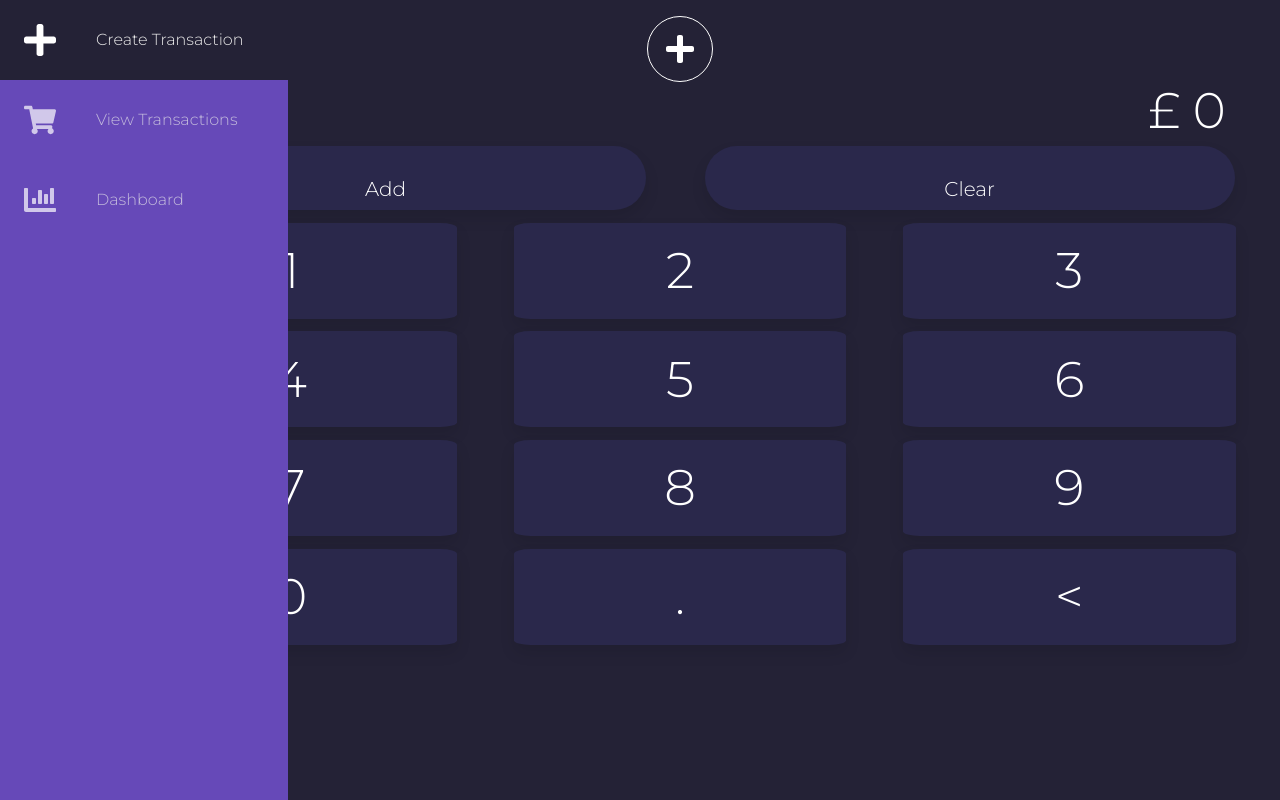
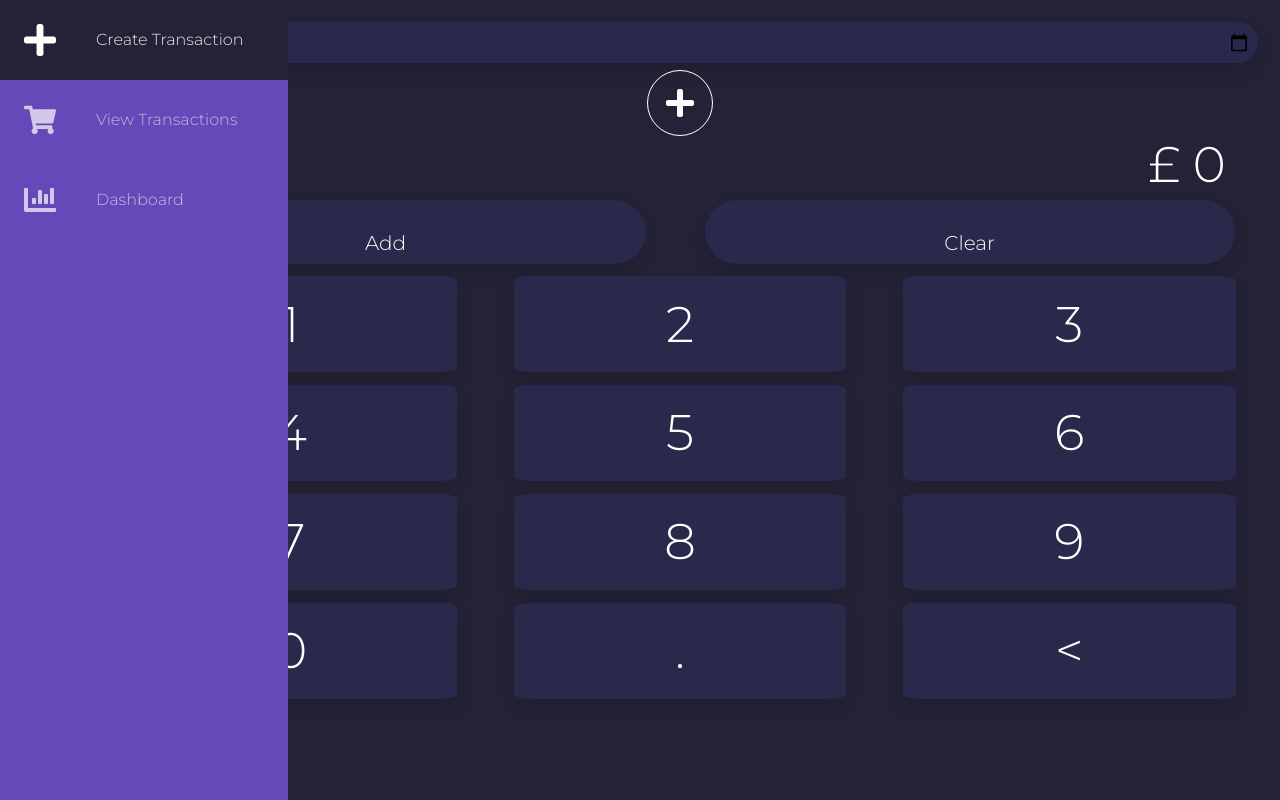
Before and after one commit to AidanKelly-CS/transaction-tracker, a React (Create React App) app: page / in a window 1280 px wide. Built offline with nearby package versions, Linux system fonts and the light colour scheme.

Commit message:
added date field to create transaction

```diff
--- a/src/transactions/create-transaction/CreateTransaction.tsx
+++ b/src/transactions/create-transaction/CreateTransaction.tsx
@@ -1,7 +1,7 @@
 import Button from './Button';
 import React, {useState,useRef, useEffect} from 'react';
 import { FontAwesomeIcon } from '@fortawesome/react-fontawesome'
-import { faCar, faCoffee, faFilm, faGamepad, faGift, faGlassMartiniAlt, faHeart, faHotdog, faPlaneDeparture, faPlus, faRoute } from '@fortawesome/free-solid-svg-icons'
+import { faCalendar, faCar, faCoffee, faFilm, faGamepad, faGift, faGlassMartiniAlt, faHeart, faHotdog, faPlaneDeparture, faPlus, faRoute } from '@fortawesome/free-solid-svg-icons'
 import Category from '../category/Category';
 import './Transaction.css';
 import classNames from 'classnames';
@@ -10,13 +10,13 @@ import Modal from '../../modal/Modal';
 import { CategoryInterface } from '../category/CategoryInterface';
 import { TransactionInterface } from '../view-transactions/TransactionInterface';
 
-
 export default function CreateTransaction() {
     const currency = "£";
     const [total, setTotal] = useState("0");
     const [categories, setCategories] = useState<CategoryInterface[]>([]);
     const [modalOpen,setModalOpen] = useState(false);
     const [clearSelectedCategories, setClearSelectedCategories] = useState(false);
+    const [date, changeDate] = useState(new Date());
 
     function updateTotal(e){
       let buttonValue = e.target.value;
@@ -96,6 +96,11 @@ export default function CreateTransaction() {
         <SelectCategory setSelectedCategories={setSelectedCategories} clear={clearSelectedCategories} resetClearCategories={()=>setClearSelectedCategories(false)}/>
       </Modal>
 
+
+      <div className="calendar">
+        <input type="date" name="date" id="date"></input>
+      </div>
+
       <div className="flex-container">
         {
           categories.map(category => {
--- a/src/transactions/create-transaction/Transaction.css
+++ b/src/transactions/create-transaction/Transaction.css
@@ -83,3 +83,27 @@
 
     /* margin-bottom: 20vh; */
 }
+
+
+.calendar {
+    font-size: 20px;
+
+    /* container */
+    padding: 0.5rem;
+    margin: 0.4rem;
+    border: 0;
+
+    /* colors */
+    background-color: #2a284b;
+    box-shadow: 0px 8px 15px rgba(0, 0, 0, 0.1);
+    border-radius: 500px;
+    color:white;
+}
+
+input[type=date] {
+    background-color: transparent;
+    border: none;
+    border-radius: 5px;
+    color: white;
+    width: 100%;
+}
```
